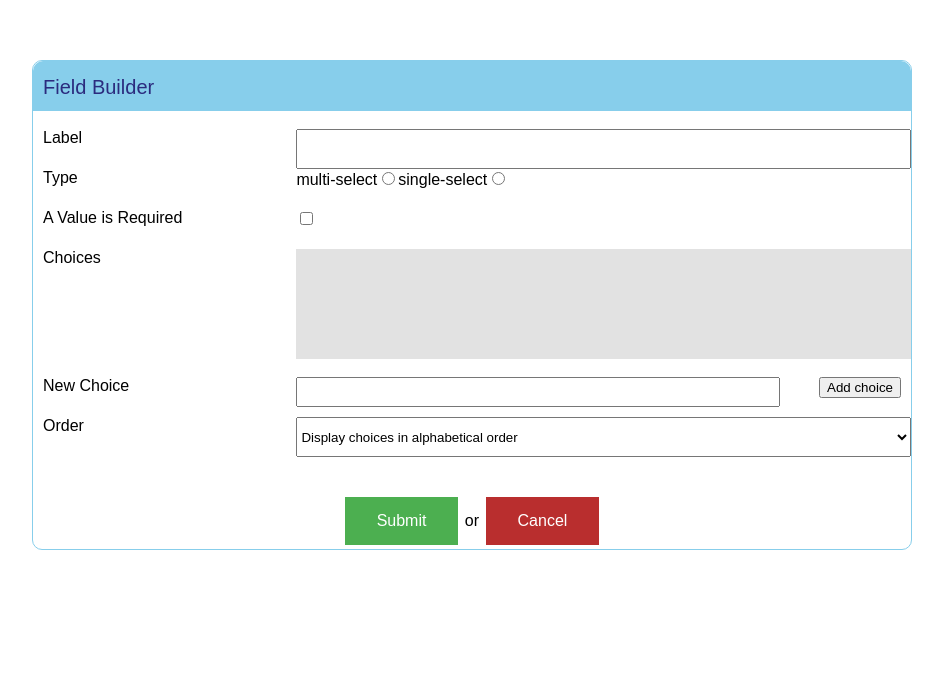
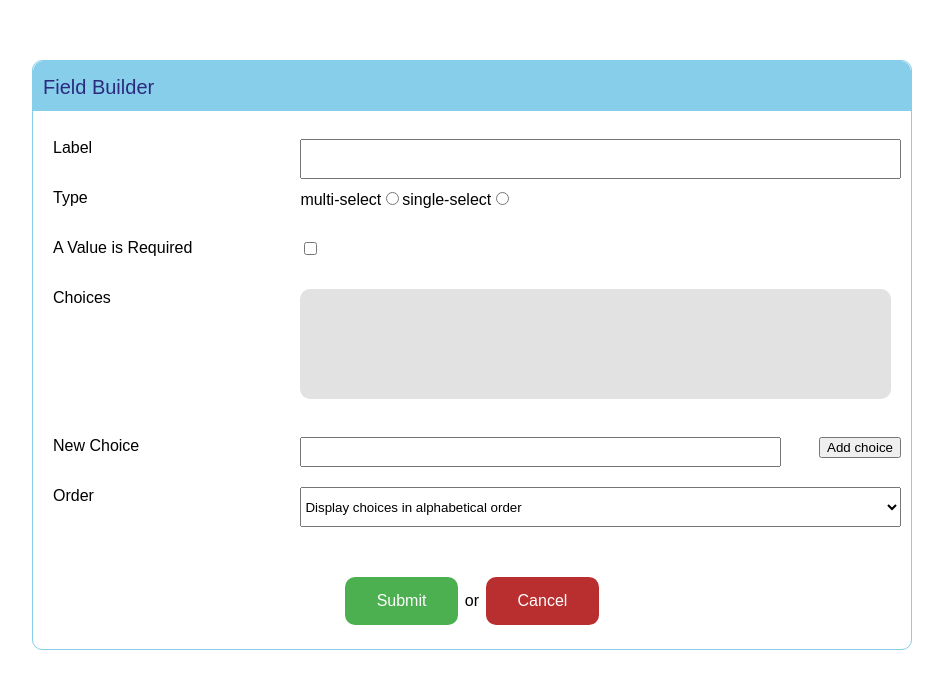
Before and after one commit to shuyuan6/FieldBuilder, a React (Create React App) app: page / in a window 1280 px wide. Shown: the part 140-828 px from the top of the page, without its empty margins (168-1111 px from the left). Built offline with nearby package versions, Linux system fonts and the light colour scheme.

Commit message:
Improve CSS

```diff
--- a/src/App.css
+++ b/src/App.css
@@ -27,6 +27,10 @@
   cursor: pointer;
 }
 
+.content {
+  margin: 10px;
+}
+
 .leftColumn {
   padding-left: 10px;
   float: left;
@@ -38,16 +42,18 @@
   float: left;
   width: 70%;
   height: 40px;
-  padding-right: 10px;
+
 }
 
 .row:after {
   content: "";
   display: table;
   clear: both;
+  margin: 10px;
 }
 
 .submissonButton {
+  border-radius: 10px;
   background-color: #4caf50;
   border: none;
   color: white;
@@ -61,6 +67,7 @@
 }
 
 .cancelButton {
+  border-radius: 10px;
   background-color: #b92e2e;
   border: none;
   color: white;
@@ -101,11 +108,12 @@
 }
 
 .choices {
+  border-radius: 10px;
   background-color: rgb(226, 226, 226);
   height: 110px;
   min-height: 101%;
   overflow-y: scroll;
-  margin: auto;
+  margin: 10px;
   list-style-type: none;
 }
 
--- a/src/App.js
+++ b/src/App.js
@@ -147,7 +147,7 @@ class App extends React.Component {
       </div>
       <br/>
 
-      <div>
+      <div className='content'>
         <div className='row'>
           <label className='leftColumn'> Label </label>
           <input className='rightColumn' type="text" value={this.state.label} onChange={this.handleLabelTextChanged}/>
```
